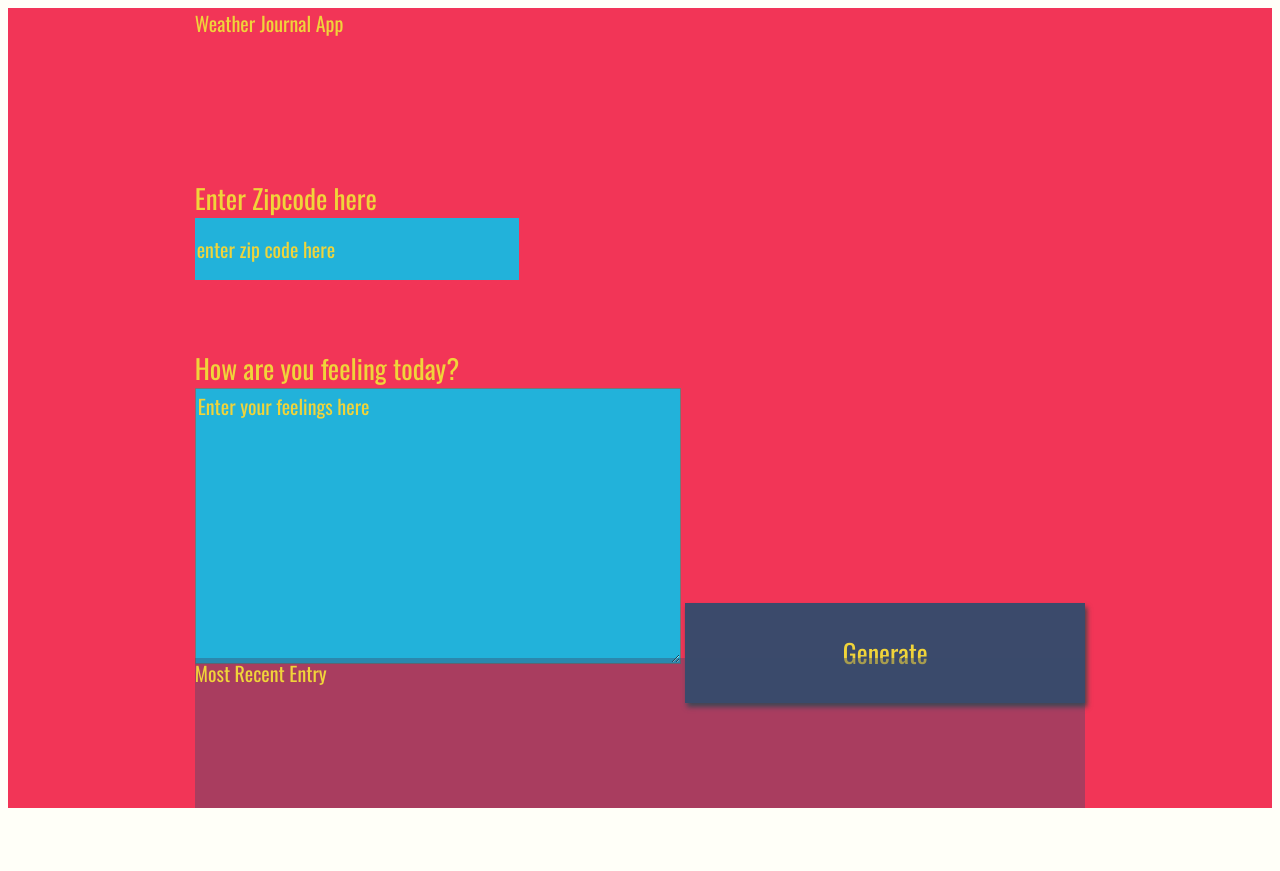
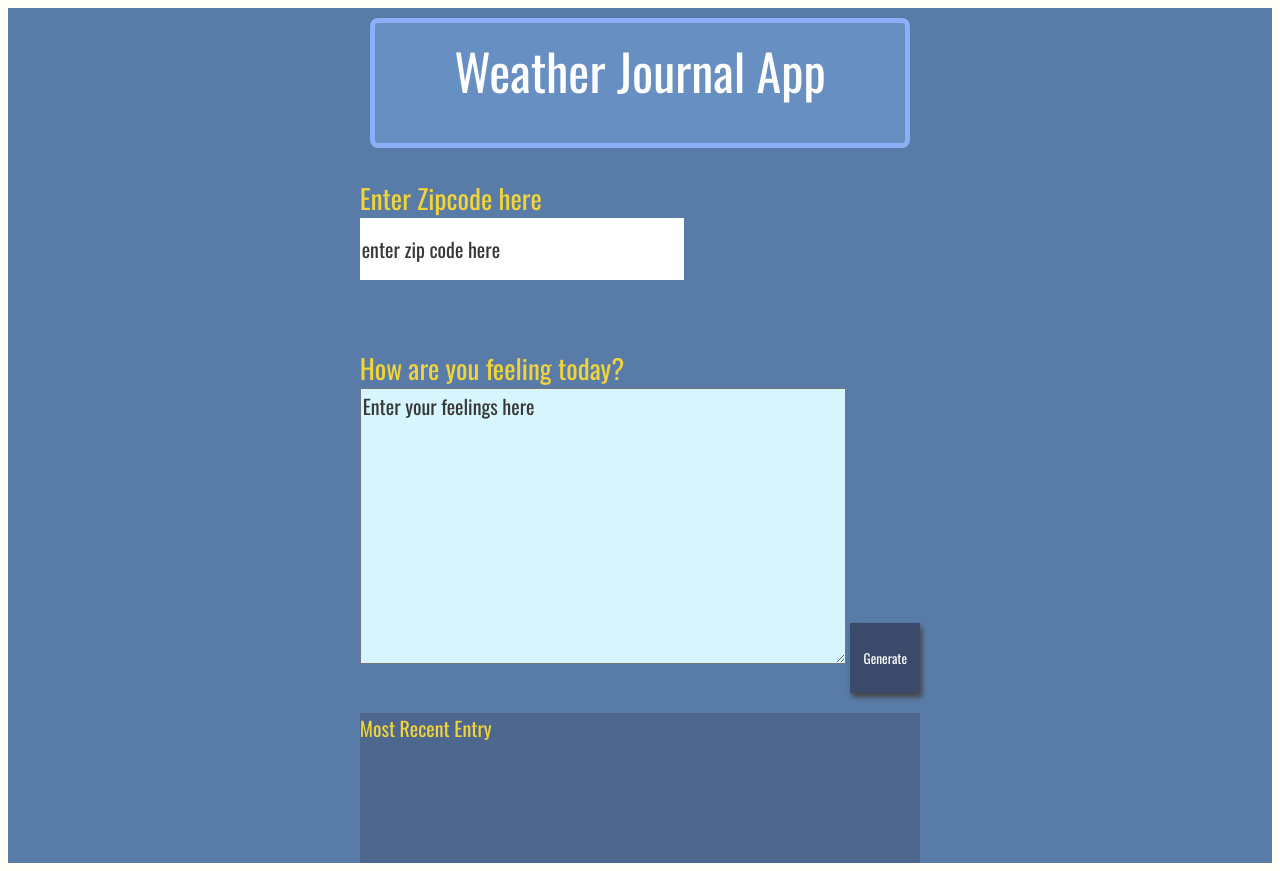
Before and after one commit to MustafaAhmed22/weather-journal-app, a plain HTML site: page weather-journal-app/website/index.html in a window 1280 px wide. Before the commit the page ends 816 px from the top, so only its background shows below. Drawn offline with nearby package versions, Linux system fonts and the light colour scheme; a web font is replaced by a local one.

Commit message:
Update style.css

```diff
--- a/weather-journal-app/website/style.css
+++ b/weather-journal-app/website/style.css
@@ -7,8 +7,7 @@ body{
     display: grid;
     grid-auto-rows: minmax(150px, auto);
     /* grid-template-columns:  */
-    height:100vh;
-    background: #f23557;
+    background: #597ba7;
     color: #f0d43a;
     justify-content: center;
     grid-gap: 1em;
@@ -41,7 +40,14 @@ body{
 }
 
 .headline {
-
+    margin: 10px;
+    padding: 10px;
+text-align: center;
+font-size: 50px;
+border: 5px rgb(141, 175, 248) solid;
+border-radius: 8px;
+background: #688fc2;
+color: white;
 }
 .title{
 
@@ -57,7 +63,7 @@ input{
     display:block;
     height: 60px;
     width: 320px;
-    background:#22b2da;
+    background:#ffffff;
     color: #f0d43a;
     font-size: 20px;
     font-family: 'Oswald', sans-serif;
@@ -65,11 +71,11 @@ input{
 }
 
 button{
-    width: 400px;
-    height: 100px;
+    width: 70px;
+    height: 70px;
     background: #3b4a6b;
-    color: #f0d43a;
-    font-size: 26px;
+    color: #ffffff;
+    font-size: 20;
     font-family: 'Oswald', sans-serif;
     border: none;
     box-shadow: 2px 4px 5px #444;
@@ -79,7 +85,7 @@ h1{
 }
 
 textarea{
-    background:#22b2da;
+    background:#d6f5fd;
     color: #f0d43a;
     font-size: 20px;
     font-family: 'Oswald', sans-serif;
@@ -93,7 +99,7 @@ button:focus {
 }
 /* Style for Placeholder Text*/
 ::placeholder { /* Firefox, Chrome, Opera */
-    color: #f0d43a;
+    color: #383838;
     font-family: 'Oswald', sans-serif;
 
 }
```
